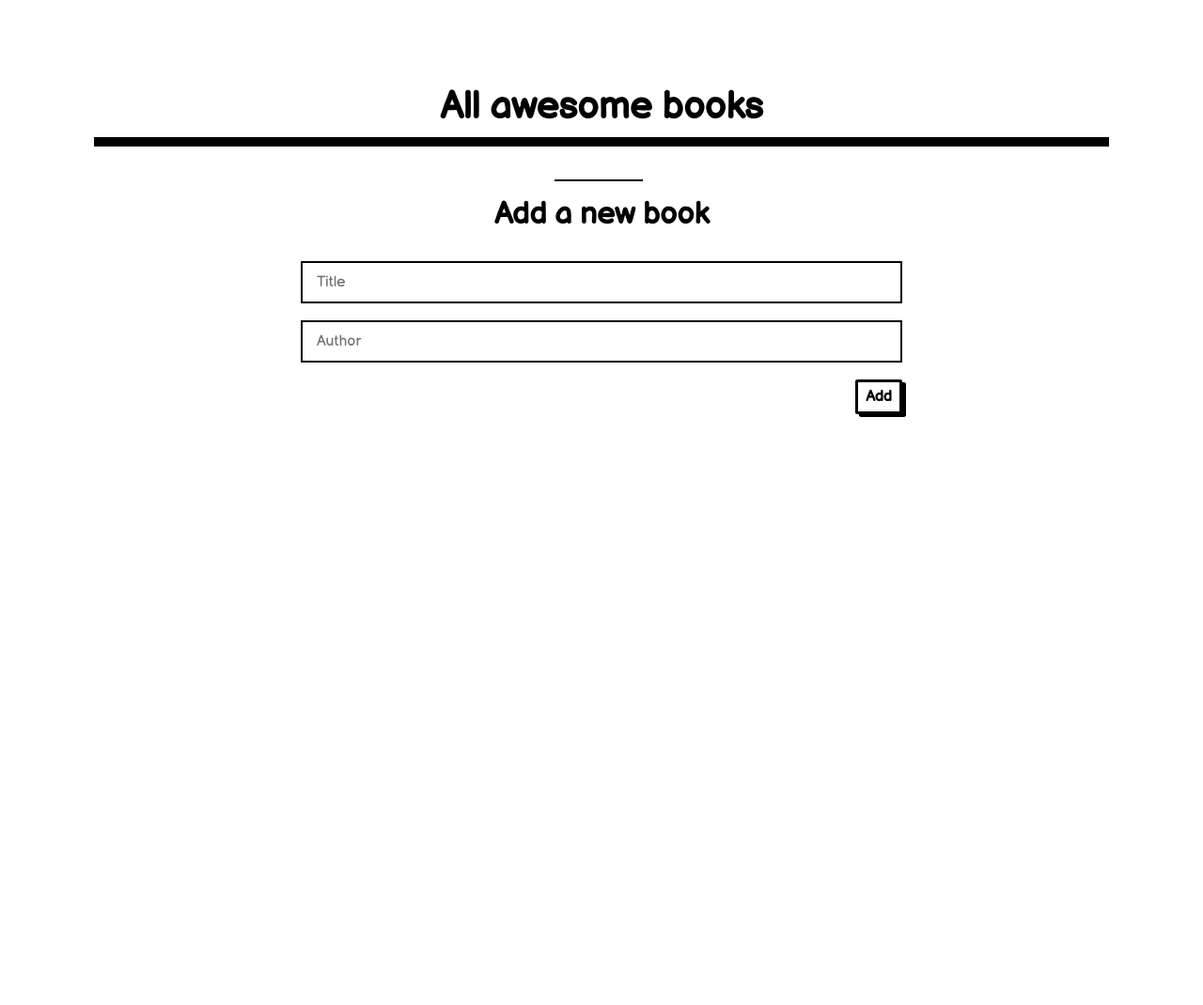
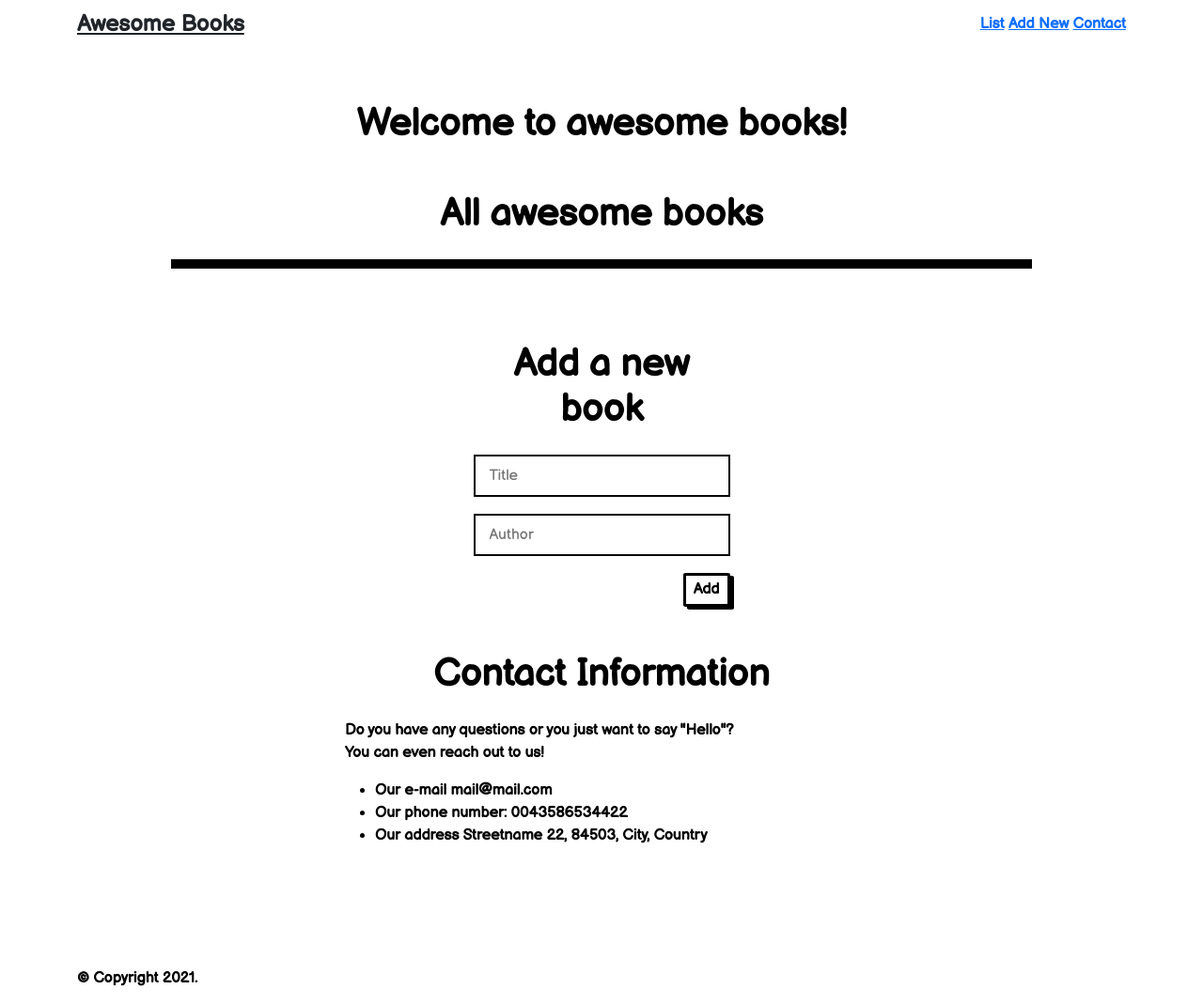
Before and after one commit to vicmaburrito/A_Books, a website: page index.html in a window 1280 px wide. Shown: the whole page at 94% size. Before the commit the page ends 800 px from the top, so only its background shows below. Drawn offline with nearby package versions, Linux system fonts and the light colour scheme.

Commit message:
Refactor index.html & set sections tag to display sections

```diff
--- a/index.html
+++ b/index.html
@@ -16,19 +16,64 @@
   <link rel="stylesheet" href="style.css">
 </head>
 <body>
-  <h1>All awesome books</h1>
+  <nav class="container d-flex justify-content-between align-items-center mt-2">
+    <a href="#" class="logo text-dark fs-4" id="home">Awesome Books</a>
+    <div class="menu-items">
+      <a href="#" id="list-books">List</a>
+      <a href="#" id="books-form">Add New</a>
+      <a href="#" id="contact" class="border-0">Contact</a>
+    </div>
+  </nav>
+  <div class="container pt-3 d-flex justify-content-end">
+    <div id="date"></div>
+  </div>
+  <section id="homeSection">
+    <h1 class="mt-5 mb-4 fw-bold text-center fs-1">Welcome to awesome books!</h1>
+  </section>
+  <section id="listSection" class="display-none">
+    <div class="container">
+      <h1 class="mt-5 mb-4 fw-bold text-center fs-1">All awesome books</h1>
       <div class="box-size">
         <div id="books-data" class="d-flex flex-column justify-content-center align-items-center"></div>
-  </div></div><br>
-  <div>
+        </div>
+      </div>
+    </div>
+  </section>
+  <section id="formSection" class="display-none">
+    <div class="container">
+      <div class="row">
+        <div class="col-lg-6 mx-auto">
           <form action="" id="form">
-      <h2>Add <span>a new </span>book</h2>
+            <h2 class="mt-5 mb-4 fw-bold text-center fs-1">Add a new book</h2>
             <input type="text" placeholder="Title" id="title" onfocus="this.value=''">
             <input type="text" placeholder="Author" id="author" onfocus="this.value=''">
             <button type="submit">Add</button>
           </form>
         </div>
+      </div>
+    </div>
+  </section>
+  <section id="contactSection" class="display-none">
+    <div class="container" id="contact">
+      <h2 class="mt-5 mb-4 fw-bold text-center fs-1">Contact Information</h2>
+      <div class="row pb-5">
+        <div class="col-lg-6 mx-auto">
+          <p>Do you have any questions or you just want to say "Hello"?<br>
+          You can even reach out to us!</p>
+          <ul>
+            <li>Our e-mail mail@mail.com</li>
+            <li>Our phone number: 0043586534422</li>
+            <li>Our address Streetname 22, 84503, City, Country</li>
+          </ul>
+        </div>
+      </div>
+    </div>
+  </section>
+  <footer class="container py-3 mt-5 " id="copyright">
+    &copy; Copyright 2021.
+  </footer>
 
   <script src="app.js"></script>
+  <script src="https://moment.github.io/luxon/global/luxon.js"></script>
 </body>
 </html>
--- a/package.json
+++ b/package.json
@@ -8,5 +8,8 @@
     "stylelint-config-standard": "^21.0.0",
     "stylelint-csstree-validator": "^1.9.0",
     "stylelint-scss": "^3.21.0"
+  },
+  "dependencies": {
+    "luxon": "^2.0.2"
   }
 }
```
Also changed, not shown: 1 other file. Lines whose indentation alone changed are shown as unchanged.
